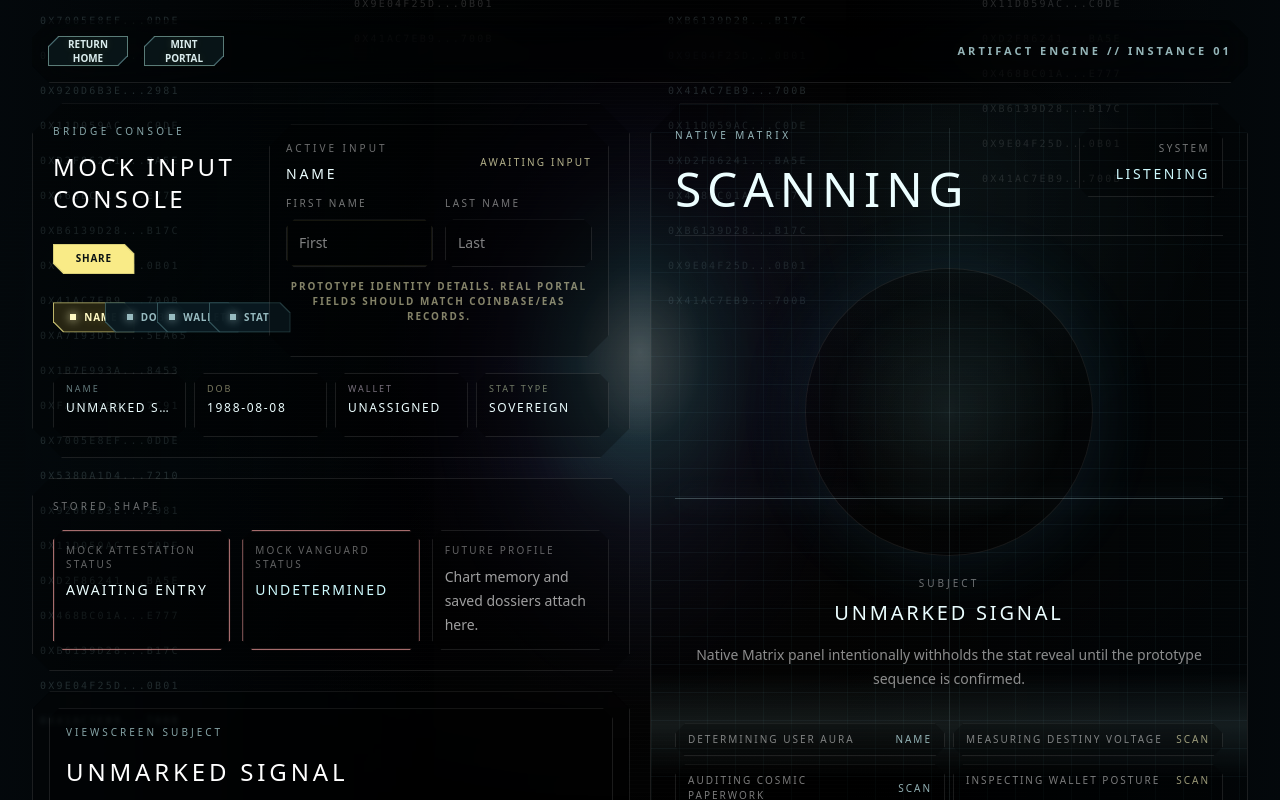
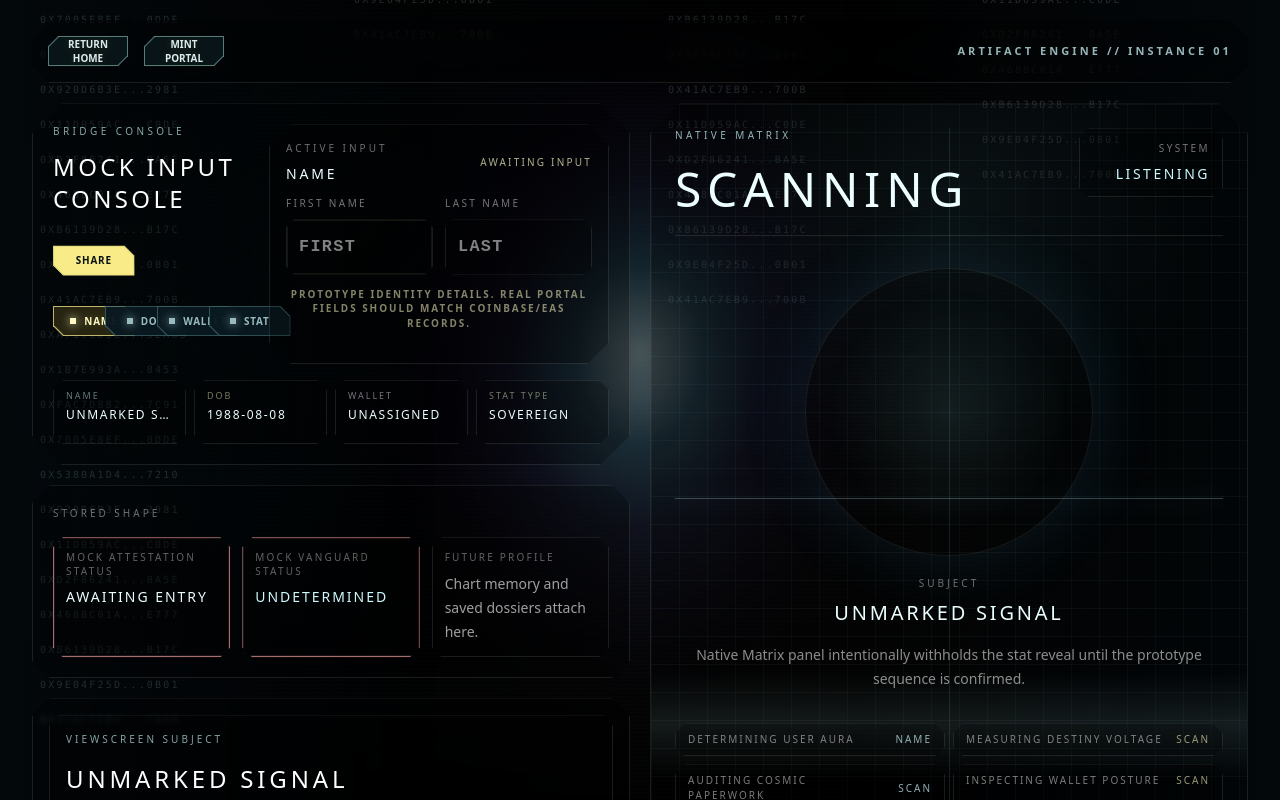
Before and after one commit to 477heat/sovereign-portal, a Next.js app: page /engine in a window 1280 px wide. Shown: the top 800 px of the page. Built offline with nearby package versions, Linux system fonts and the light colour scheme.

Commit message:
Refine portal console panels and EAS guidance

```diff
--- a/app/globals.css
+++ b/app/globals.css
@@ -94,7 +94,7 @@ body {
 }
 
 .chamfer-nav-link--return {
-  clip-path: polygon(6px 0, calc(100% - 10px) 0, 100% 10px, 100% 100%, 6px 100%, 0 calc(100% - 6px), 0 6px);
+  clip-path: polygon(6px 0, 100% 0, 100% 100%, 6px 100%, 0 calc(100% - 6px), 0 6px);
 }
 
 .mobile-command-drawer {
@@ -561,6 +561,12 @@ body {
   background-color: rgba(0, 0, 0, 0.25) !important;
   caret-color: rgba(254, 240, 138, 0.95);
   clip-path: polygon(8px 0, calc(100% - 8px) 0, 100% 8px, 100% calc(100% - 8px), calc(100% - 8px) 100%, 8px 100%, 0 calc(100% - 8px), 0 8px);
+  font-family: "SFMono-Regular", "Cascadia Code", "Roboto Mono", "Liberation Mono", monospace;
+  font-size: 1.05rem;
+  font-weight: 700;
+  letter-spacing: 0.08em;
+  min-height: 3.45rem;
+  text-transform: uppercase;
 }
 
 .info-control-page .control-input-surface:focus {
@@ -745,13 +751,16 @@ body {
 }
 
 .console-input-label {
-  color: rgba(254, 240, 138, 0.72);
-  text-shadow: 0 0 10px rgba(254, 240, 138, 0.16);
+  color: rgb(236, 254, 255);
+  font-size: 0.75rem;
+  font-weight: 600;
+  letter-spacing: 0.2em;
+  text-shadow: 0 0 10px rgba(103, 232, 249, 0.16);
 }
 
 .console-input-field:focus-within .console-input-label {
-  color: rgba(254, 249, 195, 0.92);
-  text-shadow: 0 0 14px rgba(254, 240, 138, 0.28);
+  color: rgb(255, 255, 255);
+  text-shadow: 0 0 14px rgba(103, 232, 249, 0.28);
 }
 
 @keyframes console-cursor-blink {
@@ -778,19 +787,19 @@ body {
 
 .portal-control-page .control-surface {
   --portal-surface-border: rgba(165, 243, 252, 0.42);
-  --portal-surface-fill: rgba(8, 35, 42, 0.26);
+  --portal-surface-fill: rgba(8, 35, 42, 0);
   --portal-surface-corner: 18px;
 }
 
 .portal-control-page .control-surface-strong {
   --portal-surface-border: rgba(165, 243, 252, 0.48);
-  --portal-surface-fill: rgba(8, 35, 42, 0.26);
+  --portal-surface-fill: rgba(8, 35, 42, 0);
   --portal-surface-corner: 22px;
 }
 
 .portal-control-page .control-surface-large {
   --portal-surface-border: rgba(165, 243, 252, 0.56);
-  --portal-surface-fill: rgba(8, 35, 42, 0.24);
+  --portal-surface-fill: rgba(8, 35, 42, 0);
   --portal-surface-corner: 30px;
 }
 
@@ -867,7 +876,9 @@ body {
     filter 160ms ease,
     transform 160ms ease,
     box-shadow 160ms ease;
-  width: 100%;
+  justify-self: end;
+  min-width: 11rem;
+  width: fit-content;
 }
 
 .portal-pay-button span {
@@ -1277,17 +1288,77 @@ body {
 }
 
 .portal-gate-button {
-  align-items: flex-start;
+  align-items: center;
+  --portal-gate-chip-corner: 5px;
+  clip-path: polygon(var(--portal-gate-chip-corner) 0, calc(100% - var(--portal-gate-chip-corner)) 0, 100% var(--portal-gate-chip-corner), 100% 100%, var(--portal-gate-chip-corner) 100%, 0 calc(100% - var(--portal-gate-chip-corner)), 0 var(--portal-gate-chip-corner)) !important;
   flex-direction: column;
+  font-size: 0.94rem;
   gap: 0.2rem;
-  height: 2.9rem;
-  min-height: 2.9rem;
-  padding: 0.42rem 0.62rem;
-  width: 100%;
+  height: 3.34rem;
+  justify-content: center;
+  min-height: 3.34rem;
+  padding: 0.5rem 0.72rem;
+  text-align: center;
+  width: 55%;
+}
+
+.portal-gate-button::before,
+.portal-gate-button::after {
+  clip-path: polygon(var(--portal-gate-chip-corner) 0, calc(100% - var(--portal-gate-chip-corner)) 0, 100% var(--portal-gate-chip-corner), 100% 100%, var(--portal-gate-chip-corner) 100%, 0 calc(100% - var(--portal-gate-chip-corner)), 0 var(--portal-gate-chip-corner)) !important;
+}
+
+.portal-gate-button::before,
+.portal-gate-button.console-key-button--complete::before,
+.portal-gate-button.console-key-button--active::before,
+.portal-gate-button.console-key-button--disabled::before,
+.portal-gate-button.portal-gate-button--selected::before {
+  background: rgba(103, 232, 249, 0.68);
+}
+
+.portal-gate-button::after,
+.portal-gate-button.console-key-button--complete::after,
+.portal-gate-button.console-key-button--active::after,
+.portal-gate-button.console-key-button--disabled::after,
+.portal-gate-button.portal-gate-button--selected::after {
+  background:
+    linear-gradient(120deg, rgba(14, 165, 233, 0.1), transparent 48%),
+    rgba(4, 18, 24, 0.88);
+}
+
+.portal-gate-button.console-key-button--entered::before,
+.portal-gate-button.console-key-button--active.console-key-button--entered::before {
+  background: rgba(74, 222, 128, 0.46);
+}
+
+.portal-gate-button.console-key-button--entered::after,
+.portal-gate-button.console-key-button--active.console-key-button--entered::after {
+  background:
+    linear-gradient(120deg, rgba(22, 101, 52, 0.18), transparent 48%),
+    rgba(8, 28, 18, 0.92);
 }
 
 .portal-control-page .portal-gate-chip-shell {
+  --portal-surface-border: rgba(103, 232, 249, 0.82);
+  --portal-surface-corner: 17px;
   --portal-surface-fill: rgba(8, 35, 42, 0.16);
+}
+
+.portal-control-page .portal-gate-chip-shell::before,
+.portal-control-page .portal-gate-view::before {
+  background-size:
+    calc(100% - var(--portal-surface-corner) - var(--portal-surface-corner)) 2px,
+    2px calc(100% - var(--portal-surface-corner) - var(--portal-surface-corner)),
+    calc(100% - var(--portal-surface-corner) - var(--portal-surface-corner)) 2px,
+    2px calc(100% - var(--portal-surface-corner) - var(--portal-surface-corner)),
+    var(--portal-surface-corner) var(--portal-surface-corner),
+    var(--portal-surface-corner) var(--portal-surface-corner),
+    var(--portal-surface-corner) var(--portal-surface-corner),
+    var(--portal-surface-corner) var(--portal-surface-corner);
+  filter: drop-shadow(0 0 5px rgba(103, 232, 249, 0.36));
+}
+
+.portal-control-page .portal-gate-view {
+  --portal-surface-corner: 17px;
 }
 
 .portal-wallet-recipient {
@@ -1359,7 +1430,7 @@ body {
 .portal-gate-button small {
   color: rgba(236, 254, 255, 0.58);
   display: block;
-  font-size: 0.52rem;
+  font-size: 0.66rem;
   line-height: 1;
   max-width: 100%;
   overflow: hidden;
@@ -1369,6 +1440,7 @@ body {
 .portal-gate-button--selected {
   min-height: 4rem;
   transform: translateY(-1px);
+  width: 82.5%;
 }
 
 .portal-gate-button--selected::before {
@@ -1386,48 +1458,75 @@ body {
   flex-direction: column;
 }
 
+.portal-control-page .portal-gate-view--soft {
+  --portal-surface-fill: rgba(8, 35, 42, 0.25);
+}
+
 .portal-console-enter {
+  align-self: center;
   border: 0;
-  clip-path: polygon(18px 0, calc(100% - 18px) 0, 100% 18px, 100% calc(100% - 18px), calc(100% - 18px) 100%, 18px 100%, 0 calc(100% - 18px), 0 18px);
-  font-size: clamp(1rem, 3.2vw, 1.75rem);
+  clip-path: polygon(0 0, calc(100% - 10px) 0, 100% 10px, 100% calc(100% - 10px), calc(100% - 10px) 100%, 10px 100%, 0 calc(100% - 10px));
+  font-size: clamp(0.9rem, 2.5vw, 1.25rem);
   font-weight: 950;
   letter-spacing: 0.18em;
-  min-height: 4.2rem;
-  padding: 0.9rem;
+  min-height: 3.25rem;
+  padding: 0.78rem 1rem;
   text-align: center;
   text-transform: uppercase;
   transition:
     filter 160ms ease,
     transform 160ms ease,
     box-shadow 160ms ease;
-  width: 100%;
+  min-width: 11rem;
+  position: relative;
+  width: fit-content;
+}
+
+.portal-console-enter::before {
+  background:
+    linear-gradient(currentColor, currentColor) top left / calc(100% - 10px) 1px no-repeat,
+    linear-gradient(currentColor, currentColor) right top / 1px calc(100% - 10px) no-repeat,
+    linear-gradient(currentColor, currentColor) bottom right / calc(100% - 10px) 1px no-repeat,
+    linear-gradient(currentColor, currentColor) left bottom / 1px calc(100% - 10px) no-repeat,
+    linear-gradient(45deg, transparent calc(50% - 0.75px), currentColor calc(50% - 0.75px), currentColor calc(50% + 0.75px), transparent calc(50% + 0.75px)) top right / 10px 10px no-repeat,
+    linear-gradient(45deg, transparent calc(50% - 0.75px), currentColor calc(50% - 0.75px), currentColor calc(50% + 0.75px), transparent calc(50% + 0.75px)) bottom left / 10px 10px no-repeat,
+    linear-gradient(135deg, transparent calc(50% - 0.75px), currentColor calc(50% - 0.75px), currentColor calc(50% + 0.75px), transparent calc(50% + 0.75px)) bottom right / 10px 10px no-repeat;
+  content: "";
+  inset: 0;
+  opacity: 0.9;
+  pointer-events: none;
+  position: absolute;
+}
+
+.portal-console-enter--ready::before {
+  opacity: 1;
 }
 
 .portal-console-enter--ready {
-  background: rgba(128, 28, 28, 0.92);
-  box-shadow:
-    inset 0 0 0 1px rgba(254, 202, 202, 0.24),
-    0 0 28px rgba(248, 113, 113, 0.3);
-  color: rgb(254, 242, 242);
+  background: rgba(21, 128, 61, 0.9);
+  box-shadow:
+    inset 0 0 0 1px rgba(187, 247, 208, 0.28),
+    0 0 28px rgba(34, 197, 94, 0.3);
+  color: rgb(240, 253, 244);
   cursor: pointer;
 }
 
 .portal-console-enter--ready:hover,
 .portal-console-enter--ready:focus-visible {
   box-shadow:
-    inset 0 0 0 1px rgba(254, 226, 226, 0.42),
-    0 0 44px rgba(248, 113, 113, 0.5);
+    inset 0 0 0 1px rgba(220, 252, 231, 0.42),
+    0 0 44px rgba(34, 197, 94, 0.5);
   filter: brightness(1.1);
   outline: none;
   transform: translateY(-1px);
 }
 
 .portal-console-enter--locked {
-  background: rgba(45, 18, 22, 0.7);
-  box-shadow:
-    inset 0 0 0 1px rgba(252, 165, 165, 0.1),
-    0 0 18px rgba(248, 113, 113, 0.1);
-  color: rgba(254, 202, 202, 0.48);
+  background: rgba(127, 29, 29, 0.18);
+  box-shadow:
+    inset 0 0 0 1px rgba(252, 165, 165, 0.14),
+    0 0 18px rgba(248, 113, 113, 0.08);
+  color: rgba(254, 202, 202, 0.58);
   cursor: not-allowed;
 }
 
```
Also changed, not shown: app/portal/page.tsx (+77 -45 lines).
